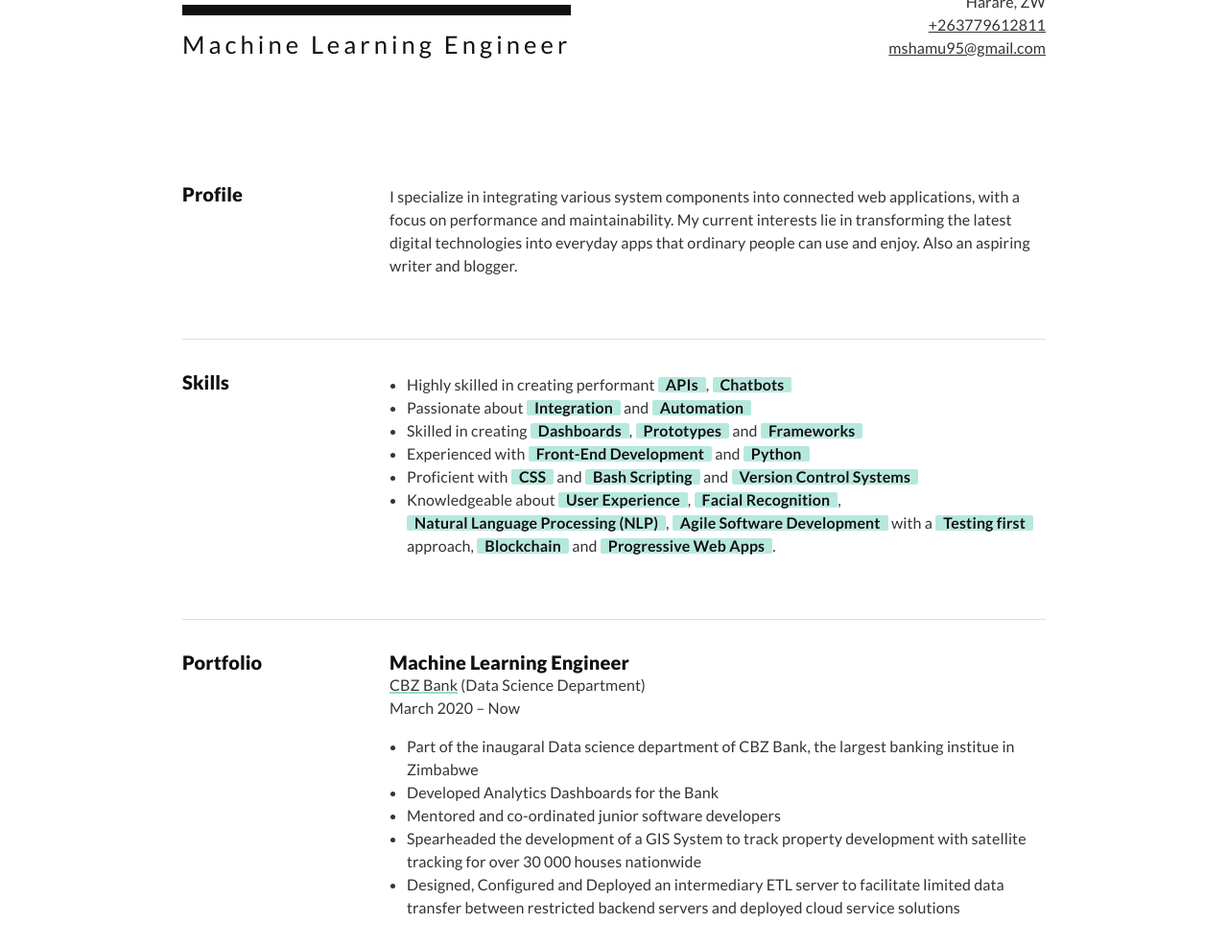
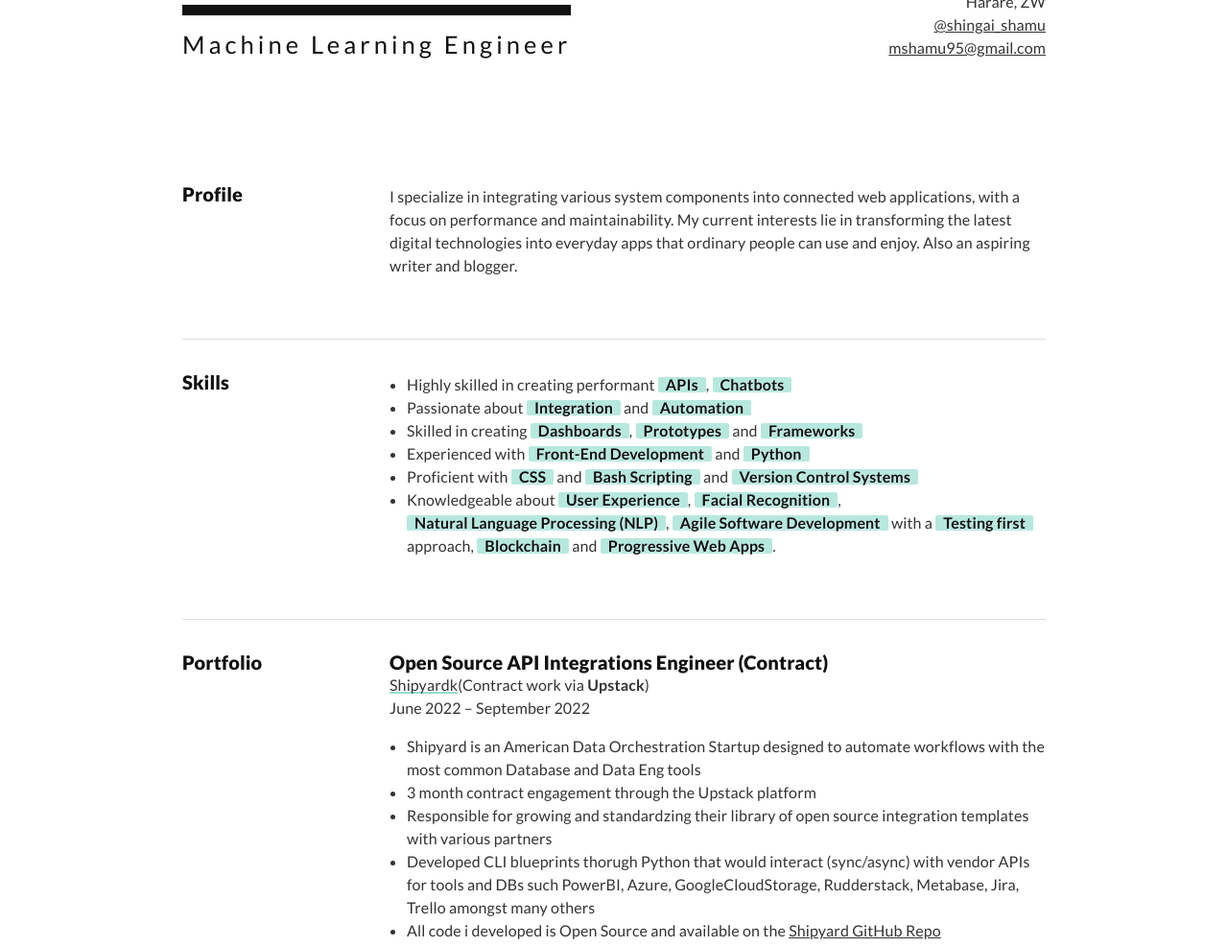
Before and after one commit to Shamwayne/Shamwayne.github.io, a plain HTML site: page index.html in a window 1280 px wide. Shown: the part 308-1295 px from the top of the page at 96% size. Drawn offline with nearby package versions, Linux system fonts and the light colour scheme.

Commit message:
Update index.html
added shipyard and other things

```diff
--- a/index.html
+++ b/index.html
@@ -46,7 +46,7 @@
     </div>
     <div class="l-Header-col Contact">
       <div>Harare, ZW</div>
-      <div><a href="https://wa.me/263779612811/?text=Hi%20checked%out%20your%profile" target="_blank">+263779612811</a></div>
+      <div><a href="https://twitter.com/shingai_shamu" target="_blank">@shingai_shamu</a></div>
       <div><a href="mailto:mshamu95@gmail.com" target="_blank">mshamu95@gmail.com</a></div>
     </div>
   </div>
@@ -77,6 +77,16 @@
   <section class="l-Section">
     <h2 class="l-Section-title h3">Portfolio</h2>
     <div class="l-Section-content">
+
+      <h3>Open Source API Integrations Engineer (Contract)</h3>
+      <a class="u-link" href="https://www.shipyardapp.com/" target="_blank">Shipyardk</a>(Contract work via <b>Upstack</b>)<br> June 2022 – September 2022
+      <ul>
+        <li>Shipyard is an American Data Orchestration Startup designed to automate workflows with the most common Database and Data Eng tools</li>
+        <li>3 month contract engagement through the Upstack platform</li>
+        <li>Responsible for growing and standardzing their library of open source integration templates with various partners</li>
+        <li>Developed CLI blueprints thorugh Python that would interact (sync/async) with vendor APIs for tools and DBs such PowerBI, Azure, GoogleCloudStorage, Rudderstack, Metabase, Jira, Trello amongst  many others</li>
+        <li>All code i developed is Open Source and available on the <a href="https://github.com/shipyardapp">Shipyard GitHub Repo</a></li>
+      </ul>
 
       <h3>Machine Learning Engineer</h3>
       <a class="u-link" href="https://cbz.co.zw/" target="_blank">CBZ Bank</a> (Data Science Department)<br> March 2020 – Now
```
